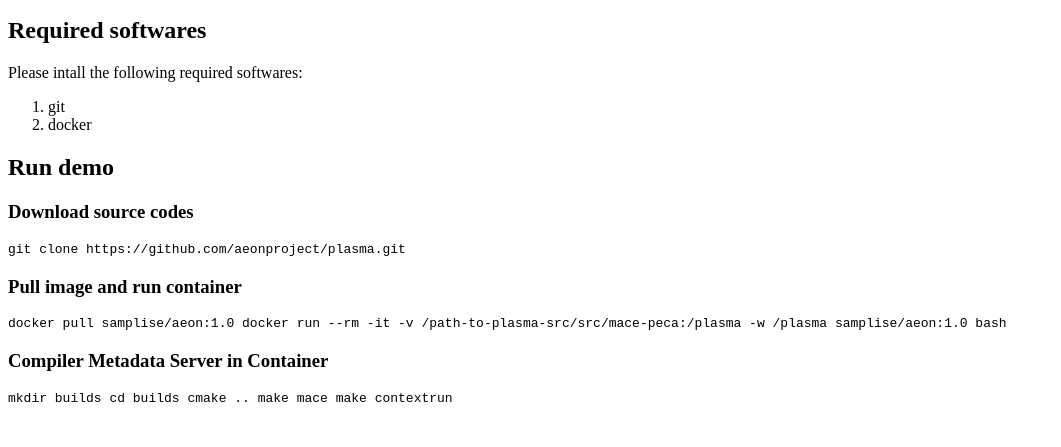
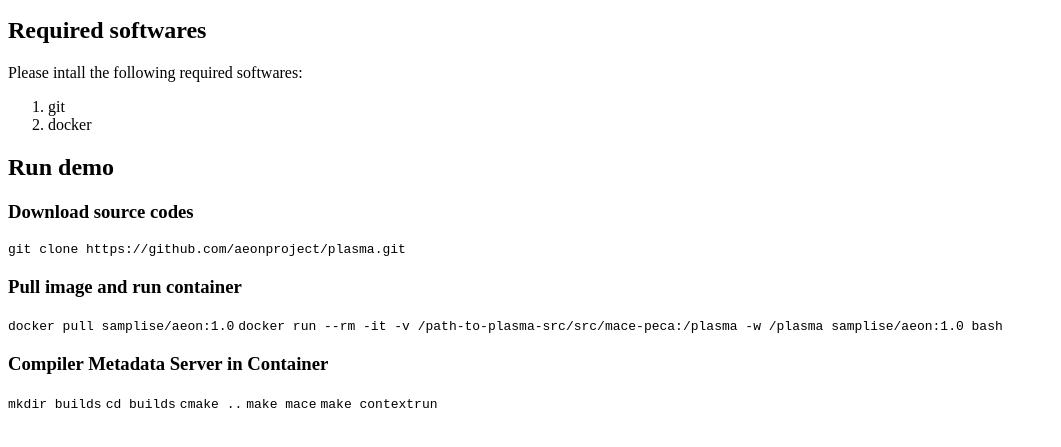
Before and after one commit to aeonproject/plasma, a plain HTML site: page webpages/demo.html in a window 1280 px wide. Shown: the part 87-534 px from the top of the page, without its empty margins (0-1061 px from the left). Drawn offline with Linux system fonts and the light colour scheme.

Commit message:
Update demo.html

```diff
--- a/webpages/demo.html
+++ b/webpages/demo.html
@@ -27,21 +27,17 @@
 
     <h3>Pull image and run container</h3>
     <p>
-      <code>
-        docker pull samplise/aeon:1.0
-        docker run --rm -it -v /path-to-plasma-src/src/mace-peca:/plasma -w /plasma samplise/aeon:1.0 bash
-      </code>
+      <code>docker pull samplise/aeon:1.0</code>
+      <code>docker run --rm -it -v /path-to-plasma-src/src/mace-peca:/plasma -w /plasma samplise/aeon:1.0 bash</code>
     </p>
 
     <h3>Compiler Metadata Server in Container</h3>
     <p>
-      <code>
-        mkdir builds
-        cd builds
-        cmake ..
-        make mace
-        make contextrun
-      </code>
+      <code>mkdir builds</code>
+      <code>cd builds</code>
+      <code>cmake ..</code>
+      <code>make mace</code>
+      <code>make contextrun</code>
     </p>
 
     <script src="js/shCore.js"></script>
```
